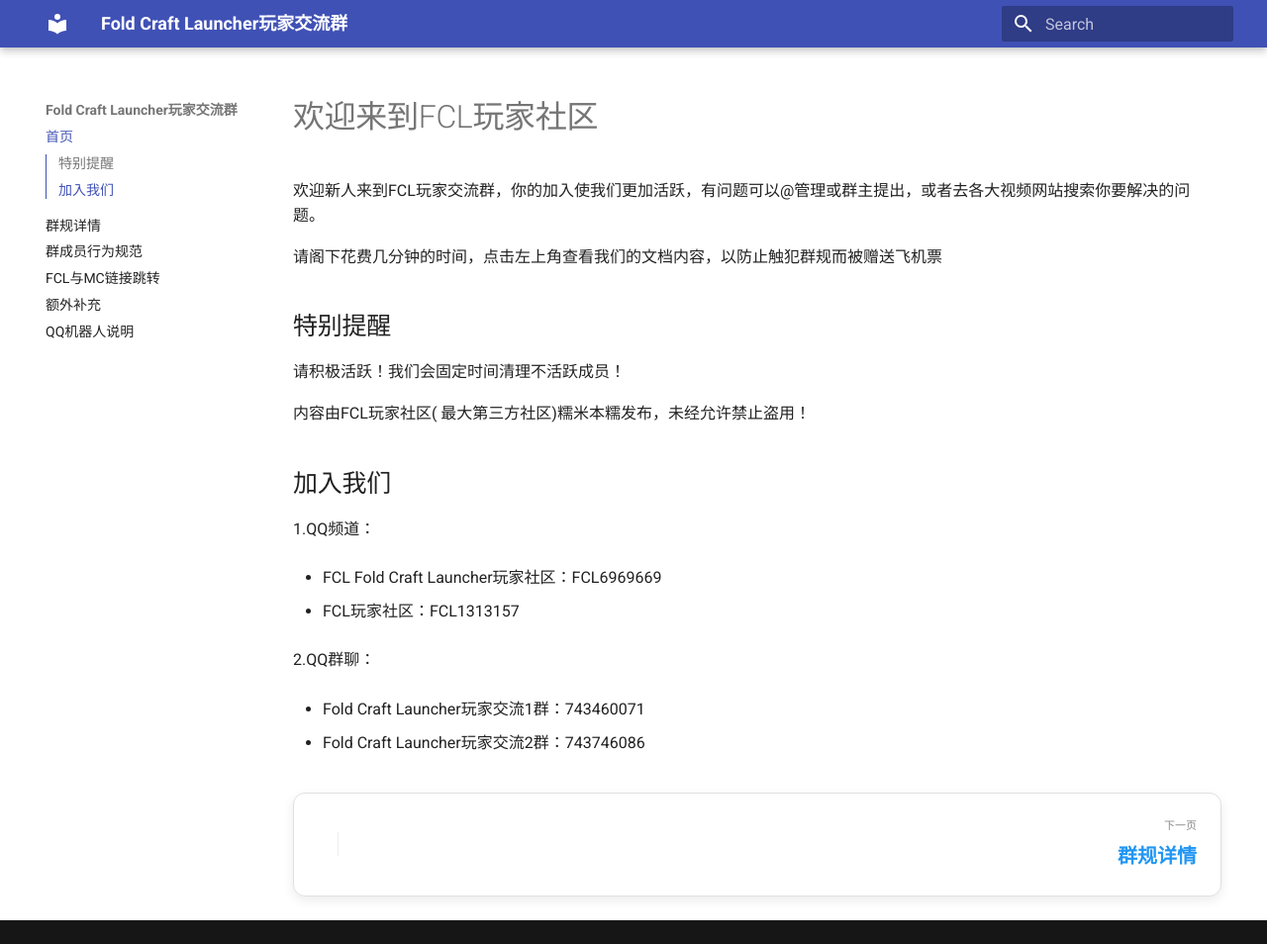
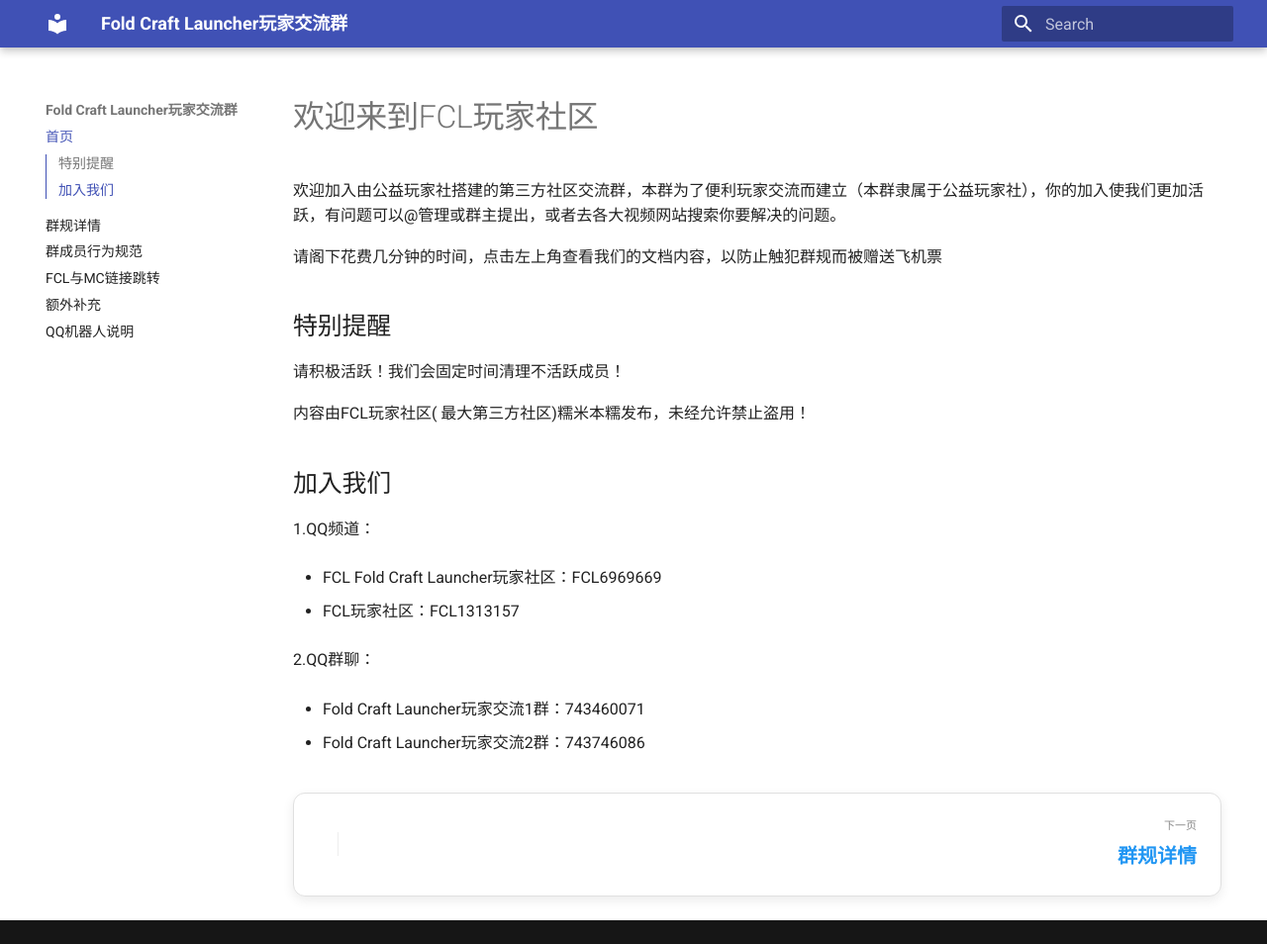
Before and after one commit to WaterGodFurina/WaterGodFurina.github.io, an MkDocs documentation site: the page built from docs/index.md, in a window 1280 px wide and 954 px high. Shown: the whole window at 99% size. Built offline with MkDocs 1.6.1 and Material for MkDocs 9.7.7, drawn with Linux system fonts in a browser that asks for light colours.

Commit message:
Revise welcome message for FCL player community
Updated the welcome message to clarify the community's affiliation and purpose.

```diff
--- a/docs/index.md
+++ b/docs/index.md
@@ -1,5 +1,5 @@
 # 欢迎来到FCL玩家社区
-欢迎新人来到FCL玩家交流群，你的加入使我们更加活跃，有问题可以@管理或群主提出，或者去各大视频网站搜索你要解决的问题。
+欢迎加入由公益玩家社搭建的第三方社区交流群，本群为了便利玩家交流而建立（本群隶属于公益玩家社），你的加入使我们更加活跃，有问题可以@管理或群主提出，或者去各大视频网站搜索你要解决的问题。
 
 请阁下花费几分钟的时间，点击左上角查看我们的文档内容，以防止触犯群规而被赠送飞机票
 
```
